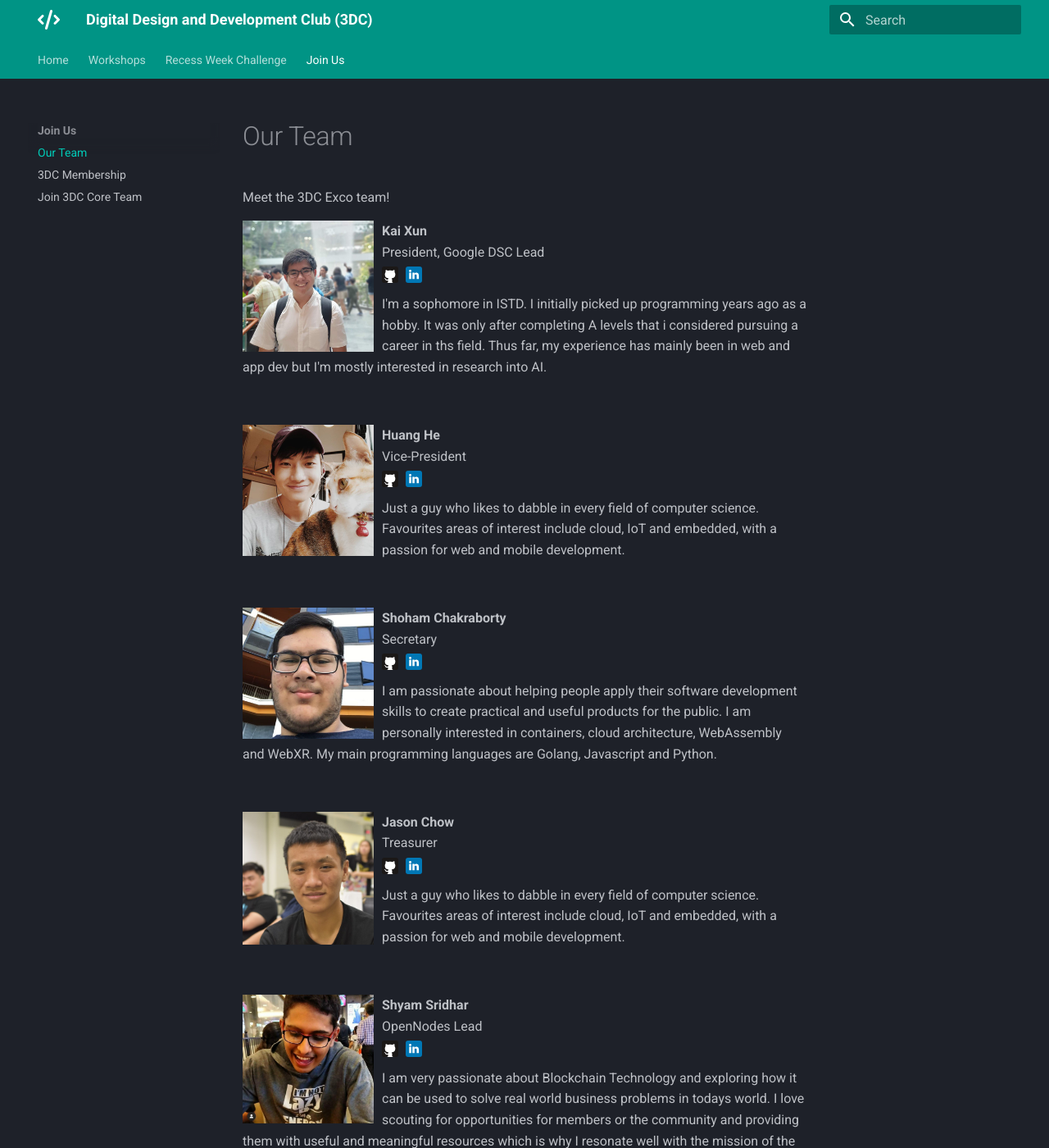
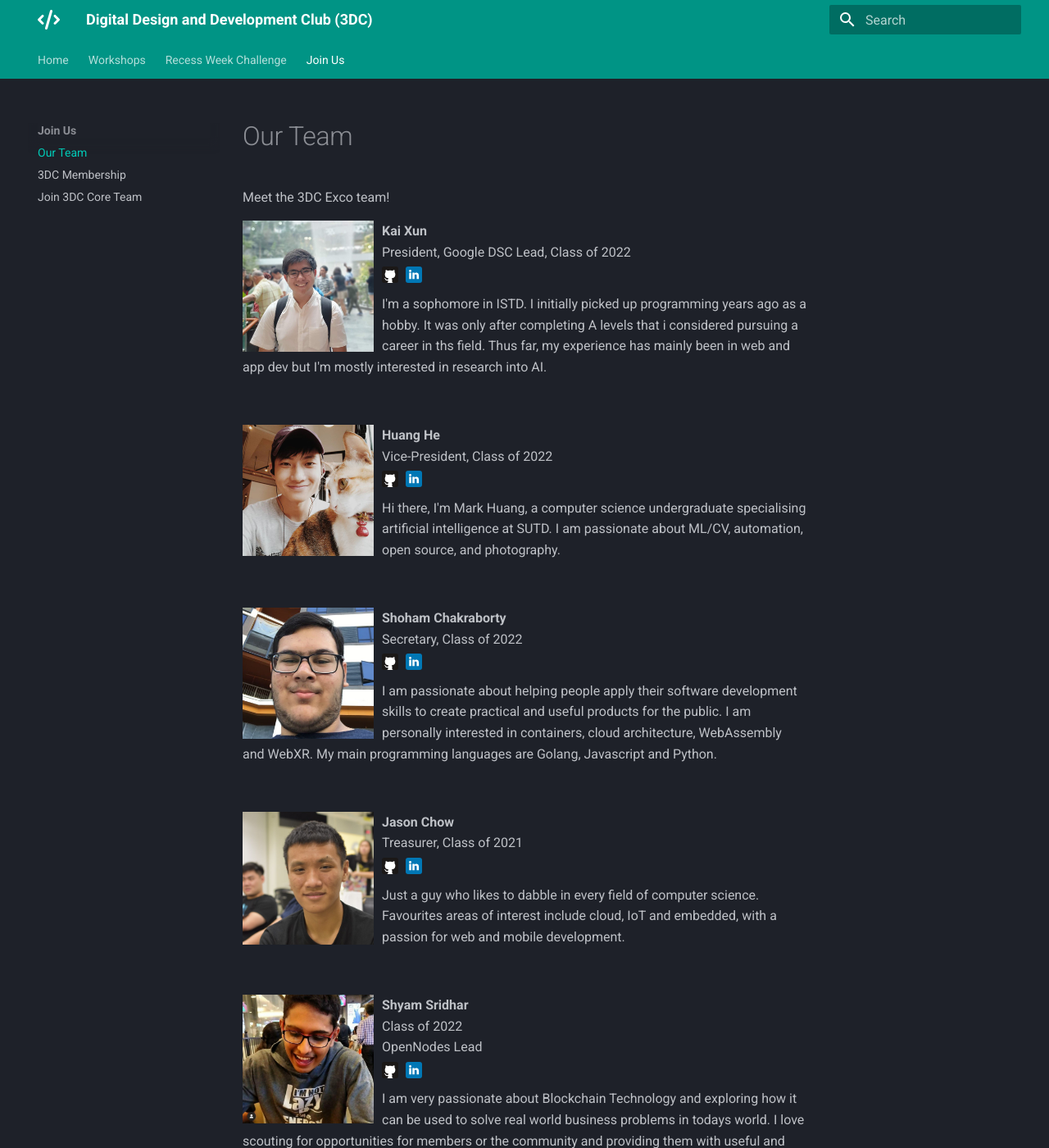
Before and after one commit to 3DCdsc/About, an MkDocs documentation site: the page built from docs/Meet_The_Team.md, in a window 1280 px wide and 1400 px high. Shown: the whole window at 82% size. Built offline with MkDocs 1.6.1 and Material for MkDocs 9.7.7, drawn with Linux system fonts in a browser that asks for light colours; some of the changed text lies outside the part shown.

Commit message:
updated mark's and added class of's

```diff
--- a/docs/Meet_The_Team.md
+++ b/docs/Meet_The_Team.md
@@ -5,7 +5,7 @@ Meet the 3DC Exco team!
 <img src="../imgs/team/kaixun.jpg" alt="kaixun" class="profile-photo"/>
 <b>Kai Xun</b>
 <br/>
-President, Google DSC Lead<br/>
+President, Google DSC Lead, Class of 2022<br/>
 <a href="https://github.com/okaaiiix"><img src="../imgs/logos/github.svg" class="logo"/></a>
 <a href="https://www.linkedin.com/in/oei-kai-xun-67939a184/"><img src="../imgs/logos/linkedin.svg" class="logo"/></a>
 <br/>
@@ -16,18 +16,18 @@ I'm a sophomore in ISTD. I initially picked up programming years ago as a hobby.
 <img src="../imgs/team/mark.jpg" alt="mark" class="profile-photo"/>
 <b>Huang He</b>
 <br/>
-Vice-President<br/>
+Vice-President, Class of 2022<br/>
 <a href="https://github.com/MarkHershey"><img src="../imgs/logos/github.svg" class="logo"/></a>
 <a href="https://www.linkedin.com/in/huanghe97"><img src="../imgs/logos/linkedin.svg" class="logo"/></a>
 <br/>
-Just a guy who likes to dabble in every field of computer science. Favourites areas of interest include cloud, IoT and embedded, with a passion for web and mobile development.
+Hi there, I'm Mark Huang, a computer science undergraduate specialising artificial intelligence at SUTD. I am passionate about ML/CV, automation, open source, and photography.
 
 <br/>
 
 <img src="../imgs/team/shoham.jpg" alt="shoham" class="profile-photo"/>
 <b>Shoham Chakraborty</b>
 <br/>
-Secretary<br/>
+Secretary, Class of 2022<br/>
 <a href="https://github.com/shohamc1/"><img src="../imgs/logos/github.svg" class="logo"/></a>
 <a href="www.linkedin.com/in/shohamc1"><img src="../imgs/logos/linkedin.svg" class="logo"/></a>
 <br/>
@@ -38,7 +38,7 @@ I am passionate about helping people apply their software development skills to
 <img src="../imgs/team/jason.jpg" alt="jason" class="profile-photo"/>
 <b>Jason Chow</b>
 <br/>
-Treasurer<br/>
+Treasurer, Class of 2021<br/>
 <a href="https://github.com/slimechips"><img src="../imgs/logos/github.svg" class="logo"/></a>
 <a href="https://www.linkedin.com/in/jason-chow-chee-sin"><img src="../imgs/logos/linkedin.svg" class="logo"/></a>
 <br/>
@@ -48,6 +48,7 @@ Just a guy who likes to dabble in every field of computer science. Favourites ar
 
 <img src="../imgs/team/shyam.jpg" alt="shyam" class="profile-photo"/>
 <b>Shyam Sridhar</b>
+<br/>Class of 2022
 <br/>
 OpenNodes Lead<br/>
 <a href="https://github.com/SHSR2001"><img src="../imgs/logos/github.svg" class="logo"/></a>
@@ -59,6 +60,7 @@ I am very passionate about Blockchain Technology and exploring how it can be use
 
 <img src="../imgs/team/naomi.jpg" alt="naomi" class="profile-photo"/>
 <b>Naomi Kong-Vega</b>
+<br/>Class of 2022
 <br/>
 <a href="https://github.com/namoikonk"><img src="../imgs/logos/github.svg" class="logo"/></a>
 <a href="www.linkedin.com/in/naomikongvega"><img src="../imgs/logos/linkedin.svg" class="logo"/></a>
@@ -69,6 +71,7 @@ I'm a sophomore in ISTD. I dabbled in some AI research before, and even got to p
 
 <img src="../imgs/team/raph.jpg" alt="raph" class="profile-photo"/>
 <b>Raphael Yee</b>
+<br/>Class of 2024
 <br/>
 <a href="https://github.com/rphly"><img src="../imgs/logos/github.svg" class="logo"/></a>
 <a href="https://www.linkedin.com/in/raphael-yee"><img src="../imgs/logos/linkedin.svg" class="logo"/></a>
@@ -79,6 +82,7 @@ A former film student turned full-stack engineer, I've worked at Carousell and M
 
 <img src="../imgs/team/weihong.jpg" alt="weihong" class="profile-photo"/>
 <b>Qiu Weihong</b>
+<br/>Class of 2024
 <br/>
 <a href="https://github.com/weihong0827"><img src="../imgs/logos/github.svg" class="logo"/></a>
 <a href="https://www.linkedin.com/in/wei-hong-qiu-4472701a6/"><img src="../imgs/logos/linkedin.svg" class="logo"/></a>
@@ -89,6 +93,7 @@ My passion for programming started in Junior College, where I learnt the fundame
 
 <img src="../imgs/team/saakshi.jpg" alt="saakshi" class="profile-photo"/>
 <b>Saakshi Vinod Saraf</b>
+<br/>Class of 2024
 <br/>
 <a href="https://github.com/SakVSF"><img src="../imgs/logos/github.svg" class="logo"/></a>
 <a href="www.linkedin.com/in/saakshi-vinod-saraf"><img src="../imgs/logos/linkedin.svg" class="logo"/></a>
@@ -99,6 +104,7 @@ I'm passionate about programming and love mentoring at workshops where I can hel
 
 <img src="../imgs/team/clarence.jpg" alt="clarence" class="profile-photo"/>
 <b>Clarence Lee</b>
+<br/>Class of 2024
 <br/>
 <a href="https://github.com/Reckonzz"><img src="../imgs/logos/github.svg" class="logo"/></a>
 <a href="https://www.linkedin.com/in/clarence-lee-8979611a1/"><img src="../imgs/logos/linkedin.svg" class="logo"/></a>
@@ -110,6 +116,7 @@ Hi! I'm Clarence and I look forward to inspiring and building a strong community
 
 <img src="../imgs/team/bryce.jpg" alt="bryce" class="profile-photo"/>
 <b>Bryce Goh</b>
+<br/>Class of 2024
 <br/>
 <a href="https://github.com/brycegoh"><img src="../imgs/logos/github.svg" class="logo"/></a>
 <a href="www.linkedin.com/in/bryce-goh"><img src="../imgs/logos/linkedin.svg" class="logo"/></a>
@@ -120,6 +127,7 @@ Interested in anything software related. I enjoy teaching others and building an
 
 <img src="../imgs/team/liling.jpg" alt="liling" class="profile-photo"/>
 <b>Tan Li Ling</b>
+<br/>Class of 2024
 <br/>
 <a href="https://github.com/spritto"><img src="../imgs/logos/github.svg" class="logo"/></a>
 <a href="https://www.linkedin.com/in/ling-tan-0830631ab/"><img src="../imgs/logos/linkedin.svg" class="logo"/></a>
@@ -131,6 +139,7 @@ Currently a freshmore. Started picking up python and linux after A-levels. Inter
 
 <img src="../imgs/team/divy.jpg" alt="divy" class="profile-photo"/>
 <b>Divy Chandra</b>
+<br/>Class of 2024
 <br/>
 <a href="https://github.com/Divy1211"><img src="../imgs/logos/github.svg" class="logo"/></a>
 <a href="https://www.linkedin.com/in/divy-chandra-42546118a/"><img src="../imgs/logos/linkedin.svg" class="logo"/></a>
```
